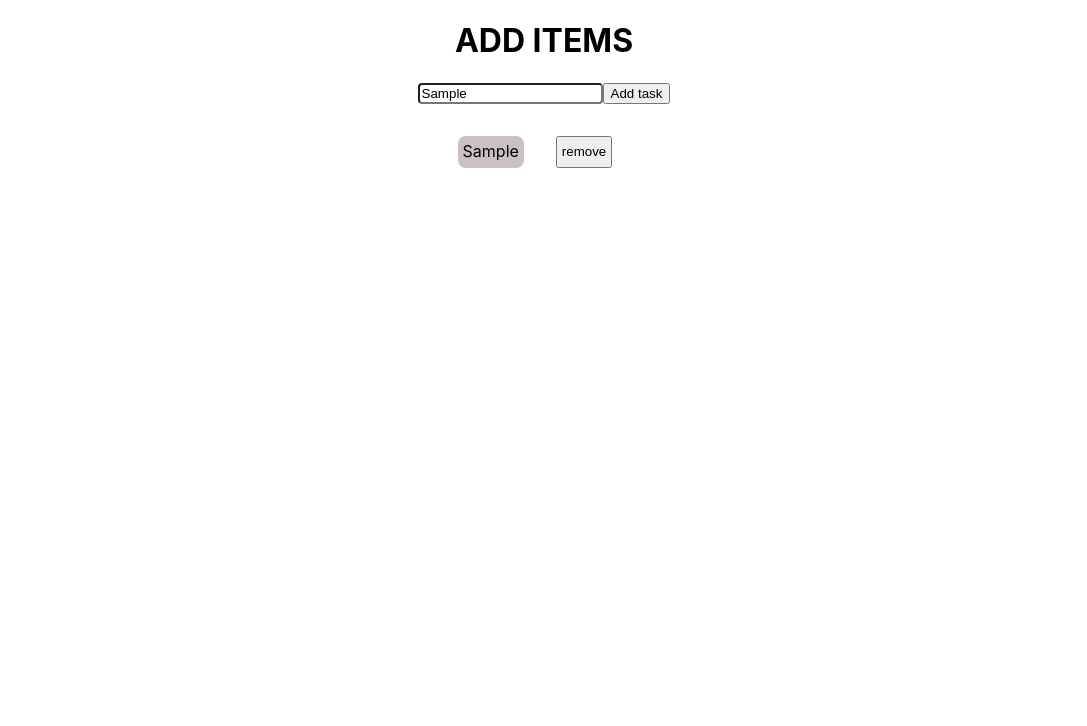
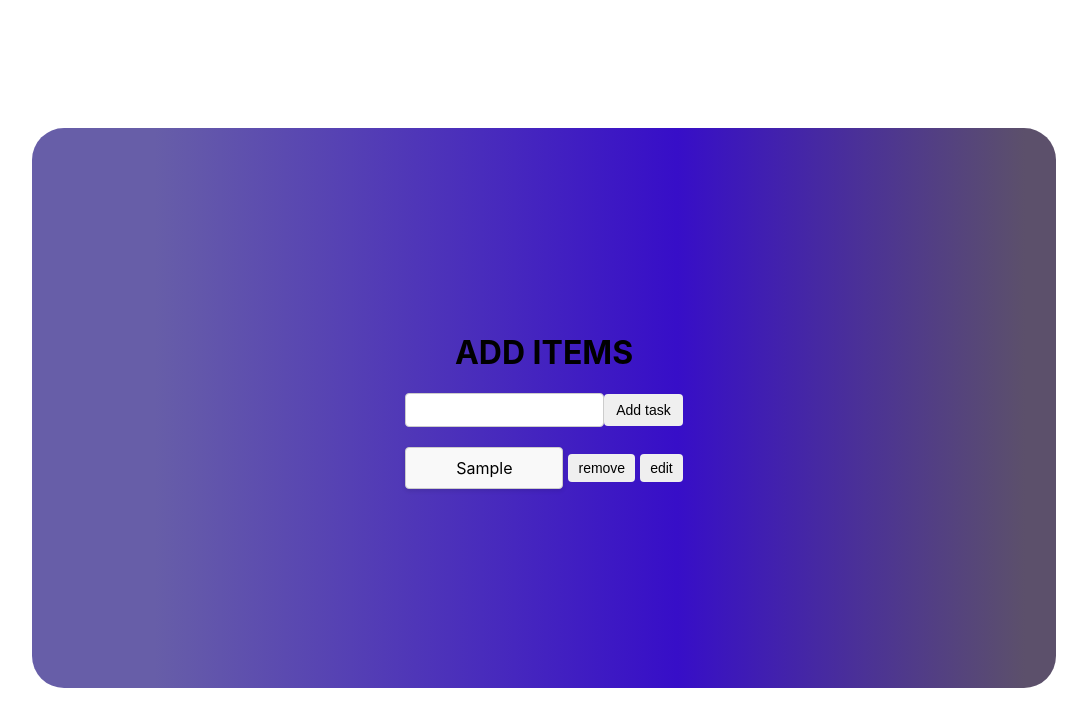
Before and after one commit to aamir910/REzolVANt-TAsk, a React (Create React App) app: page / in a window 1280 px wide. Both pictures are taken after typing "Sample" into the empty fields and a click on the button "Add task". Shown: the top 726 px of the page, without its empty margins (96-1183 px from the left). Built offline with nearby package versions, Linux system fonts and the light colour scheme.

Commit message:
task 2 done with the edit option

```diff
--- a/src/App.css
+++ b/src/App.css
@@ -1,68 +1,98 @@
+
 .App {
-  display: flex;
   text-align: center;
-  justify-content: center;
-  height: 100vh;
+  margin-top: 50px;
+
+    display: flex;
+    flex-direction: column;
+    align-items: center;
+    justify-content: center;
+    min-height: 70vh;
+    margin: 8rem;
+    text-align: center;
+    background-color: rgb(84, 178, 178);
+    border-radius: 2rem;
+    background: rgb(103,94,168);
+    background: linear-gradient(90deg, rgba(103,94,168,1) 12%, rgba(55,14,200,1) 63%, rgba(92,80,107,1) 97%);
+  /* Rest of your CSS styles */
+
 }
 
-.App-logo {
-  height: 40vmin;
-  pointer-events: none;
+.input {
+  display: flex;
+  align-items: center;
+  margin-bottom: 20px;
 }
 
-@media (prefers-reduced-motion: no-preference) {
-  .App-logo {
-    animation: App-logo-spin infinite 20s linear;
-  }
+.input input {
+  padding: 8px;
+  border: 1px solid #ccc;
+  border-radius: 4px;
+  flex: 1;
+  font-size: 14px;
 }
 
-.App-header {
-  background-color: #282c34;
-  min-height: 100vh;
-  display: flex;
-  flex-direction: column;
-  align-items: center;
-  justify-content: center;
-  font-size: calc(10px + 2vmin);
+.btn {
+  padding: 8px 12px;
+  border: none;
+  border-radius: 4px;
+  cursor: pointer;
+  font-size: 14px;
+  transition: background-color 0.3s, color 0.3s;
+}
+
+.btn.add {
+  background-color: #4caf50;
   color: white;
 }
 
-.App-link {
-  color: #61dafb;
+.btn.edit {
+  background-color: #2196f3;
+  color: white;
 }
 
-@keyframes App-logo-spin {
-  from {
-    transform: rotate(0deg);
-  }
-  to {
-    transform: rotate(360deg);
-  }
+.btn.remove {
+  background-color: #f44336;
+  color: white;
 }
-li  {
-  background: rgb(202, 194, 194);
-  padding: 5px;
-  margin : 1rem ;
-  border-radius: 0.5rem;
+
+.btn:hover {
+  filter: brightness(1.1);
 }
-ul{
+
+.listitems {
+  list-style: none;
+  padding: 0;
+}
+
+.itemsinlist {
+  display: flex;
+  align-items: center;
+  margin-top: 10px;
+}
+
+.itemsinlist li {
+  flex: 1;
+  padding: 10px;
+  border: 1px solid #ccc;
+  border-radius: 4px;
+  font-size: 16px;
+  box-shadow: 0 2px 4px rgba(0, 0, 0, 0.1);
+  background-color: #f9f9f9;
   list-style-type: none;
+}
+
+.itemsinlist .btn {
+  padding: 6px 10px;
+  margin-left: 5px;
+}
+.listitems {
+  list-style: none; /* This will remove the list dots */
+  padding: 0;
+}
+.taskbtn
+{
+  margin: 1rem;
+  height: 2rem;
 
 }
-
- .input{
-  margin: 1rem;
- }
- input{
-  border-radius: 0.25rem;
- }
- .itemsinlist
- {
-  display: flex;
-  flex-direction: row;
- }
- .btn{
-  height: 2rem ;
-  margin: 1rem;
-  padding: 0.25rem;
- }
--- a/src/App.jsx
+++ b/src/App.jsx
@@ -3,27 +3,81 @@ import { useState } from 'react';
 import './App.css';
 
 function App() {
-  const [value , setvalue] = useState(' ')
+const [value , setvalue] = useState('')
 
-  const [value2 , setvalue2] = useState([])
+const [value2 , setvalue2] = useState([])
+
+const [ toglebtn , settoglebtn] = useState(true)
+
+const [edititem , setedititem ] = useState(null)
 
     function  handlechange(event)
   {
-    setvalue(event.target.value) ;
+    let aa = event.target.value
+    setvalue(aa) ;
+
+
   }
-  function  handlebutton(){
+  function  addtaskbutton(){
 
-    setvalue2([ value , ...value2  ])
+   if(!value)
+   {
+    alert("inputBar is empty")
+   }
+   else if(value && !toglebtn){
+
+          setvalue2(
+            value2.map(
+              (elem)=>
+              {
+               if (elem.id === edititem )
+               {
+                return {...elem , name :value }
+               }
+                 return elem ;
+              }
+            )
+           )
+           setvalue("") ;
+           settoglebtn(true)
+   }
+else
+{
+  const inputdata = {id: new Date().getTime().toString() , name:value }
+  setvalue2([ inputdata , ...value2  ])
+  setvalue("")
+
+}
+
   }
   function handleremove(index)
   {
-     setvalue2((prelist) =>{
-      const updatelist = [...prelist] ;
-      console.log(updatelist)
-      updatelist.splice(index ,1 )
+    const updatearray = value2.filter(
+      (elem)=>
+      {
+        return index !== elem.id
+      }
+    );
+    setvalue2(updatearray) ;
 
-      return updatelist ;
-     })
+  }
+  function handleedit(index)
+  {
+      let updateitem =  value2.find((elem)=>
+      {
+         return  elem.id === index
+      })
+
+      console.log(updateitem.id)   ;
+
+      settoglebtn(false)
+
+      setvalue(updateitem.name)
+
+      setedititem(index)
+
+
+
   }
   return (
     <div className="App">
@@ -34,21 +88,26 @@ function App() {
         <div className='input'>
             <input type="text"
             onChange={handlechange}
+            value={value}
                />
-               <button onClick={handlebutton}>Add task </button>
+
+            {
+              toglebtn ? <button onClick={addtaskbutton} className='btn'>Add task </button> :<button className='btn' onClick={addtaskbutton}>edit </button>
+            }
+
 
 
 
         </div>
-            <ul>
+            <ul className='listitems'>
               {
-                value2.map((items ,  index)=>
+                value2.map((items)=>
                { return(
                   <div className='itemsinlist'>
 
-                  <li key={index}> {items}</li>
-                  <button onClick={() => handleremove(index)}  className='btn'>remove</button>
-
+                  <li key={items.id} >   {items.name}</li>
+                  <button onClick={() => handleremove(items.id)}  className='btn'>remove</button>
+                  <button onClick={()=>handleedit(items.id)} className='btn'>edit</button>
                   </div>
 
                 )} )
```
